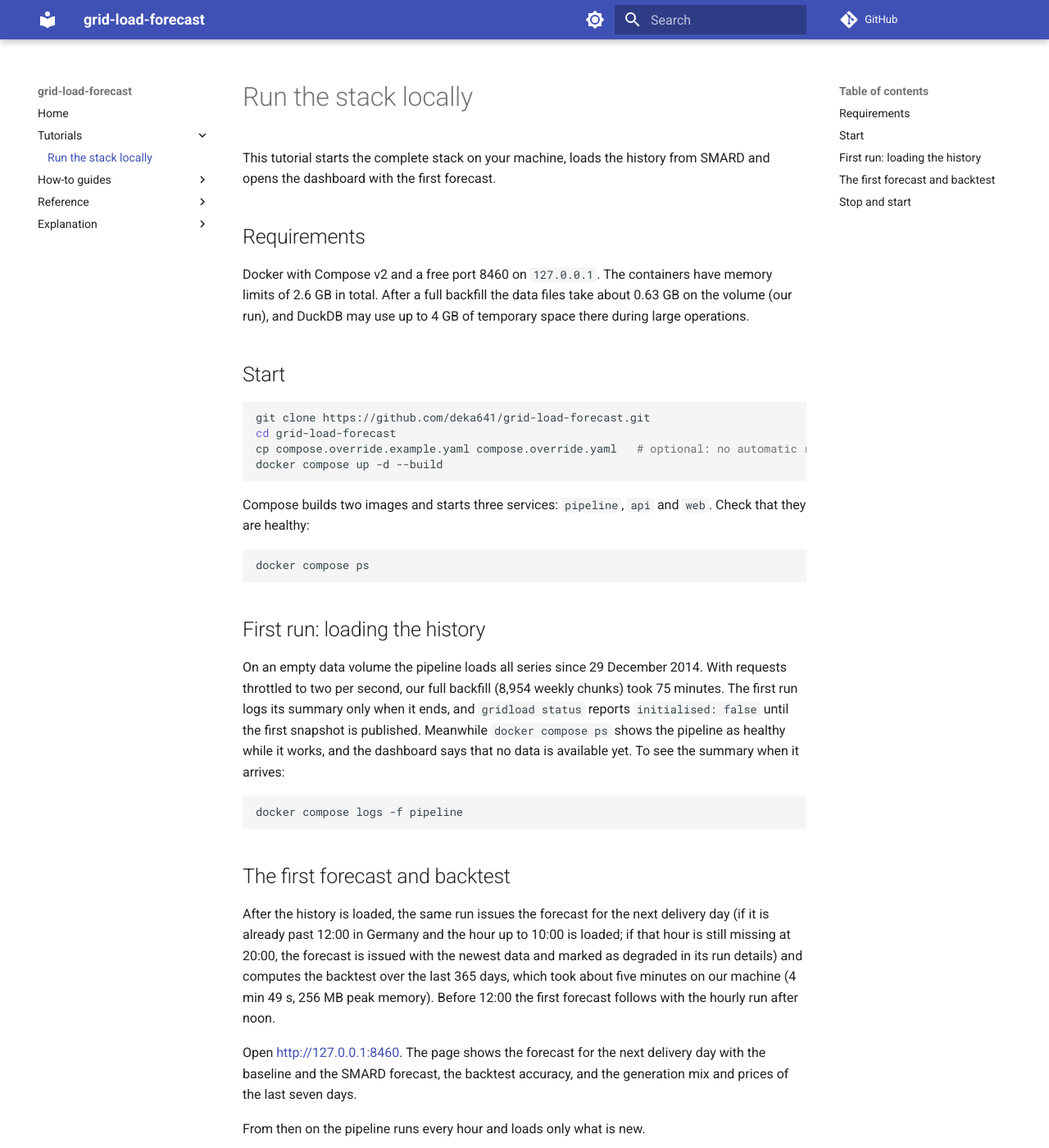
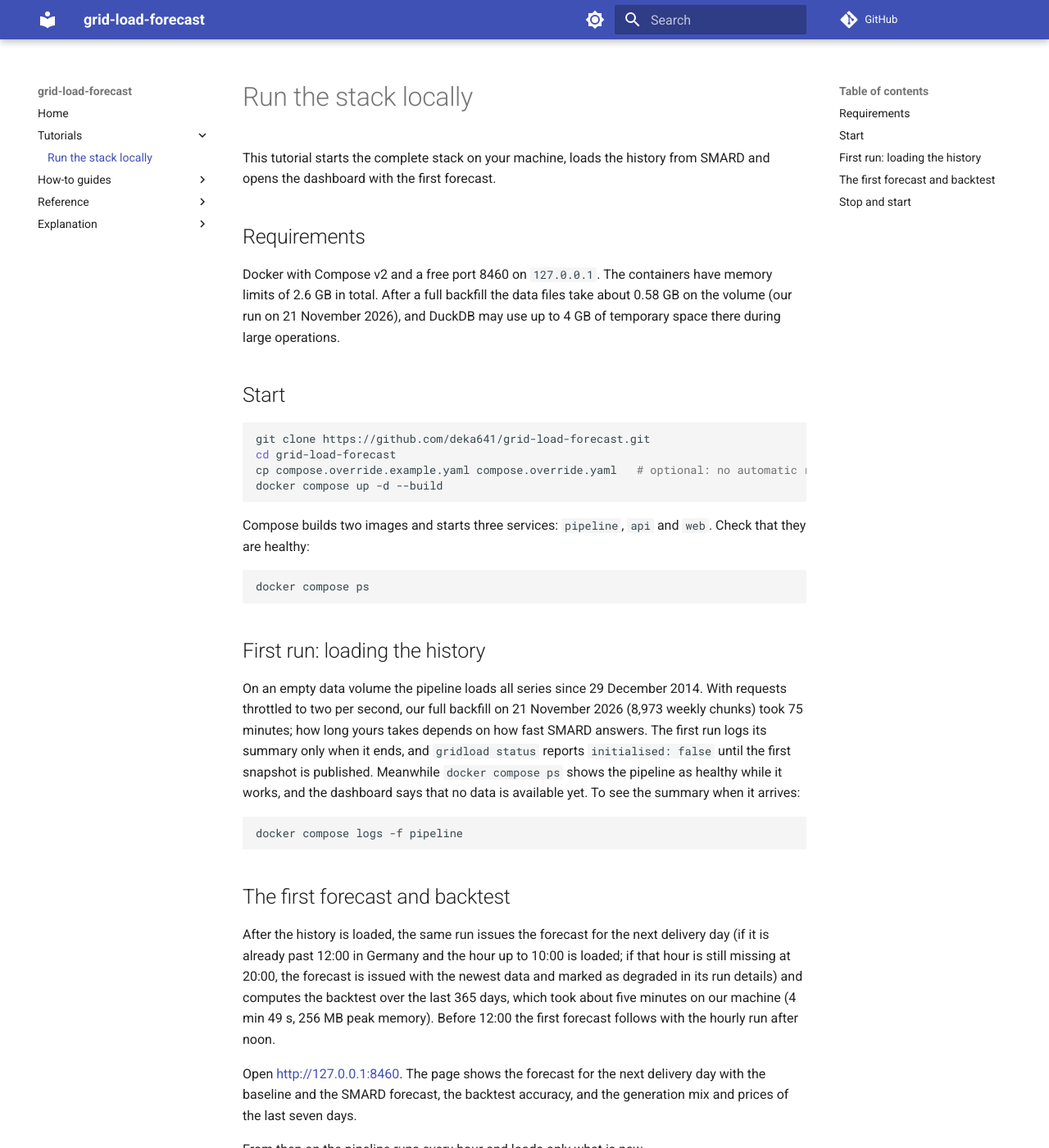
Before and after one commit to deka641/grid-load-forecast, an MkDocs documentation site: the page built from docs/tutorials/run-locally.md, in a window 1280 px wide and 1400 px high. Shown: the whole window at 82% size. Built offline with MkDocs 1.6.1 and Material for MkDocs 9.7.7, drawn with Linux system fonts in a browser that asks for light colours; comment, search, counter and statistics services are not loaded.

Commit message:
Update first start measurements from a new run on an empty volume

````diff
--- a/docs/tutorials/run-locally.md
+++ b/docs/tutorials/run-locally.md
@@ -4,7 +4,7 @@ This tutorial starts the complete stack on your machine, loads the history from
 
 ## Requirements
 
-Docker with Compose v2 and a free port 8460 on `127.0.0.1`. The containers have memory limits of 2.6 GB in total. After a full backfill the data files take about 0.63 GB on the volume (our run), and DuckDB may use up to 4 GB of temporary space there during large operations.
+Docker with Compose v2 and a free port 8460 on `127.0.0.1`. The containers have memory limits of 2.6 GB in total. After a full backfill the data files take about 0.58 GB on the volume (our run on 21 November 2026), and DuckDB may use up to 4 GB of temporary space there during large operations.
 
 ## Start
 
@@ -23,7 +23,7 @@ docker compose ps
 
 ## First run: loading the history
 
-On an empty data volume the pipeline loads all series since 29 December 2014. With requests throttled to two per second, our full backfill (8,954 weekly chunks) took 75 minutes. The first run logs its summary only when it ends, and `gridload status` reports `initialised: false` until the first snapshot is published. Meanwhile `docker compose ps` shows the pipeline as healthy while it works, and the dashboard says that no data is available yet. To see the summary when it arrives:
+On an empty data volume the pipeline loads all series since 29 December 2014. With requests throttled to two per second, our full backfill on 21 November 2026 (8,973 weekly chunks) took 75 minutes; how long yours takes depends on how fast SMARD answers. The first run logs its summary only when it ends, and `gridload status` reports `initialised: false` until the first snapshot is published. Meanwhile `docker compose ps` shows the pipeline as healthy while it works, and the dashboard says that no data is available yet. To see the summary when it arrives:
 
 ```bash
 docker compose logs -f pipeline
````
Also changed, not shown: README.md (+2 -2 lines), docs/explanation/data-source.md (+1 -1 lines).
